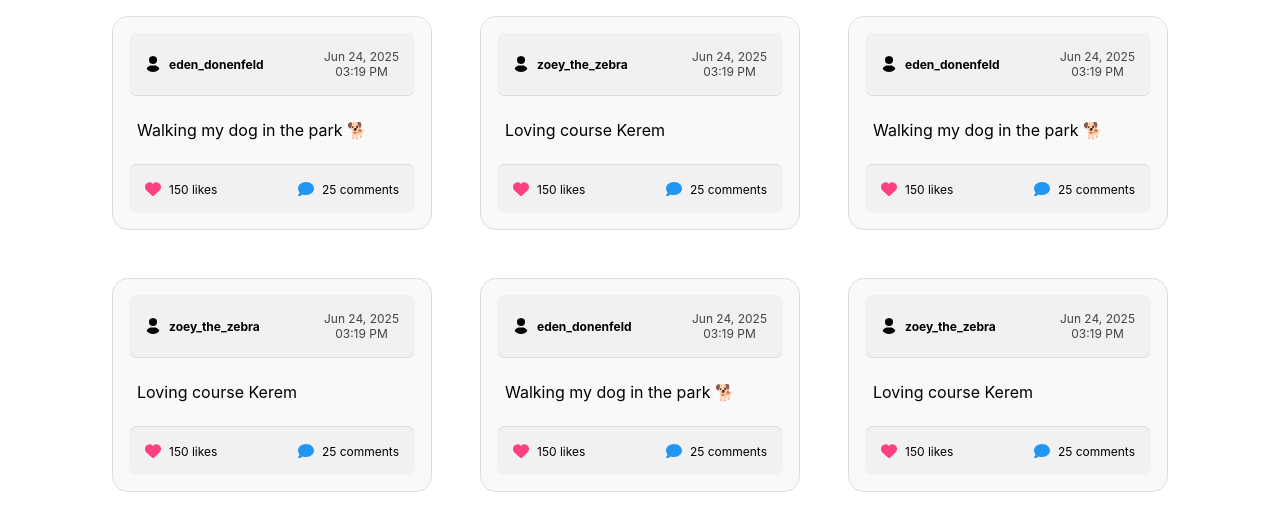
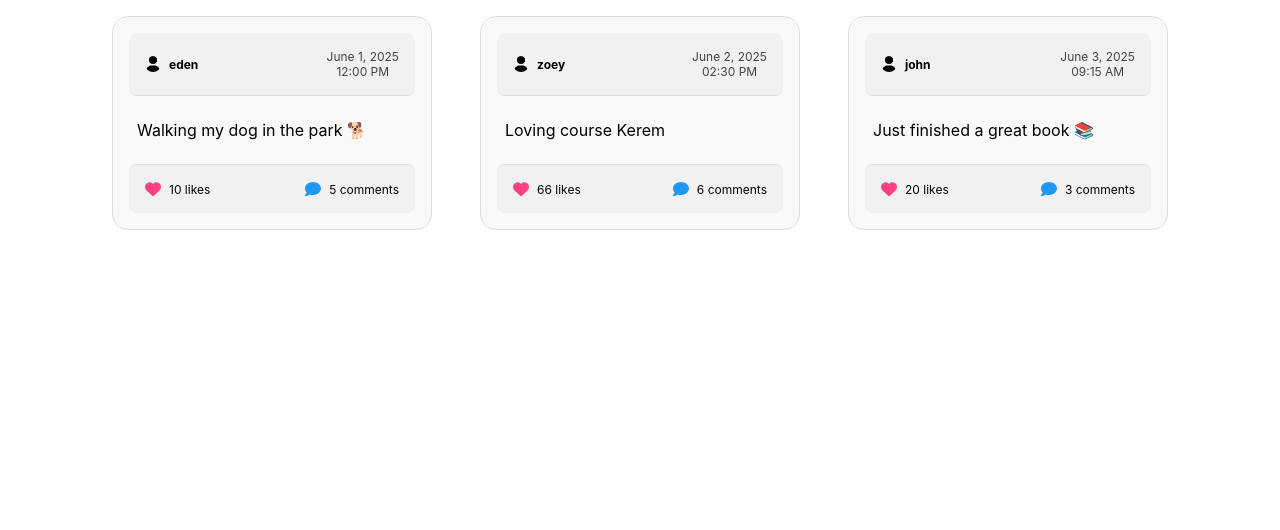
Before and after one commit to EdenDonenfeld/KeremNet, a React (Create React App) app: page / in a window 1280 px wide. Shown: the top 530 px of the page. Built offline with nearby package versions, Linux system fonts and the light colour scheme.

Commit message:
fixed issues in post pr

```diff
--- a/package.json
+++ b/package.json
@@ -5,6 +5,7 @@
   "dependencies": {
     "@fortawesome/fontawesome-svg-core": "^6.7.2",
     "@fortawesome/free-regular-svg-icons": "^6.7.2",
+    "@fortawesome/free-solid-svg-icons": "^6.7.2",
     "@fortawesome/react-fontawesome": "^0.2.2",
     "@testing-library/dom": "^10.4.0",
     "@testing-library/jest-dom": "^6.6.3",
--- a/src/App.css
+++ b/src/App.css
@@ -8,41 +8,6 @@
   gap: 1rem;
 }
 
-.App-logo {
-  height: 40vmin;
-  pointer-events: none;
-}
-
-@media (prefers-reduced-motion: no-preference) {
-  .App-logo {
-    animation: App-logo-spin infinite 20s linear;
-  }
-}
-
-.App-header {
-  background-color: #282c34;
-  min-height: 100vh;
-  display: flex;
-  flex-direction: column;
-  align-items: center;
-  justify-content: center;
-  font-size: calc(10px + 2vmin);
-  color: white;
-}
-
-.App-link {
-  color: #61dafb;
-}
-
-@keyframes App-logo-spin {
-  from {
-    transform: rotate(0deg);
-  }
-  to {
-    transform: rotate(360deg);
-  }
-}
-
-* {
+.App * {
   box-sizing: border-box;
 }
--- a/src/App.tsx
+++ b/src/App.tsx
@@ -5,12 +5,27 @@ import Post from './components/post/Post';
 const App = () => {
   return (
     <div className="App">
-      <Post username="eden_donenfeld" text="Walking my dog in the park 🐕" />
-      <Post username="zoey_the_zebra" text="Loving course Kerem" />
-      <Post username="eden_donenfeld" text="Walking my dog in the park 🐕" />
-      <Post username="zoey_the_zebra" text="Loving course Kerem" />
-      <Post username="eden_donenfeld" text="Walking my dog in the park 🐕" />
-      <Post username="zoey_the_zebra" text="Loving course Kerem" />
+      <Post
+        username="eden"
+        text="Walking my dog in the park 🐕"
+        date="2025-06-01T12:00:00Z"
+        likes={10}
+        comments={5}
+      />
+      <Post
+        username="zoey"
+        text="Loving course Kerem"
+        date="2025-06-02T14:30:00Z"
+        likes={66}
+        comments={6}
+      />
+      <Post
+        username="john"
+        text="Just finished a great book 📚"
+        date="2025-06-03T09:15:00Z"
+        likes={20}
+        comments={3}
+      />
     </div>
   );
 }
--- a/src/components/post/Post.tsx
+++ b/src/components/post/Post.tsx
@@ -1,6 +1,5 @@
 import React from 'react';
 import PostHeader from './PostHeader';
-// import PostContent from './PostContent';
 import PostLikesComments from './PostLikesComments';
 import PostDescription from './PostDescription';
 import './Post.css';
@@ -8,14 +7,17 @@ import './Post.css';
 interface Props {
     username: string;
     text: string;
+    date: string;
+    likes: number;
+    comments: number;
 }
 
-const Post: React.FC<Props> = ({ username, text }) => {
+const Post: React.FC<Props> = ({ username, text, date, likes, comments }) => {
     return (
         <div className="post-container">
-            <PostHeader username={username} />
+            <PostHeader username={username} date={date} />
             <PostDescription text={text}/>
-            <PostLikesComments likes={150} comments={25} />
+            <PostLikesComments likes={likes} comments={comments} />
         </div>
     );
 }
--- a/src/components/post/PostContent.css
+++ /dev/null
@@ -1,5 +0,0 @@
-.image {
-    max-width: 100%;
-    padding: 1rem;
-    height: auto;
-}
--- a/src/components/post/PostHeader.tsx
+++ b/src/components/post/PostHeader.tsx
@@ -3,18 +3,20 @@ import './PostHeader.css';
 
 interface Props {
     username: string;
+    date: string;
 }
 
-const PostHeader: React.FC<Props> = ({ username }) => {
-    const currentDate = new Date();
-    const formattedDate = currentDate.toLocaleDateString('en-US', {
-        month: 'short',
-        day: 'numeric',
+const PostHeader: React.FC<Props> = ({ username, date }) => {
+    const formattedDate = new Date(date).toLocaleDateString('en-US', {
         year: 'numeric',
+        month: 'long',
+        day: 'numeric'
     });
-    const formattedTime = currentDate.toLocaleTimeString('en-US', {
+
+    const formattedTime = new Date(date).toLocaleTimeString('en-US', {
         hour: '2-digit',
         minute: '2-digit',
+        hour12: true
     });
 
     return (
--- a/src/components/post/PostLikesComments.css
+++ b/src/components/post/PostLikesComments.css
@@ -23,9 +23,9 @@
 }
 
 .likes-icon {
-    fill: #ff4081;
+    color: #ff4081;
 }
 
 .comments-icon {
-    fill: #2196f3;
+    color: #2196f3;
 }
--- a/src/components/post/PostLikesComments.tsx
+++ b/src/components/post/PostLikesComments.tsx
@@ -1,4 +1,6 @@
 import React from 'react';
+import { FontAwesomeIcon } from '@fortawesome/react-fontawesome';
+import { faHeart, faComment } from '@fortawesome/free-solid-svg-icons';
 import './PostLikesComments.css';
 
 interface Props {
@@ -10,16 +12,12 @@ const PostLikesComments: React.FC<Props> = ({ likes = 0, comments = 0}) => {
     return (
         <div className="post-likes-comments-container">
             <div className="likes">
-                <svg xmlns="http://www.w3.org/2000/svg" viewBox="0 0 512 512" className="likes-icon">
-                    <path d="M47.6 300.4L228.3 469.1c7.5 7 17.4 10.9 27.7 10.9s20.2-3.9 27.7-10.9L464.4 300.4c30.4-28.3 47.6-68 47.6-109.5v-5.8c0-69.9-50.5-129.5-119.4-141C347 36.5 300.6 51.4 268 84L256 96 244 84c-32.6-32.6-79-47.5-124.6-39.9C50.5 55.6 0 115.2 0 185.1v5.8c0 41.5 17.2 81.2 47.6 109.5z"/>
-                </svg>
+                <FontAwesomeIcon icon={faHeart} className="likes-icon" />
                 <span className="like-count">{likes} likes</span>
             </div>
 
             <div className="comments">
-                <svg xmlns="http://www.w3.org/2000/svg" viewBox="0 0 512 512" className="comments-icon">
-                        <path d="M512 240c0 114.9-114.6 208-256 208c-37.1 0-72.3-6.4-104.1-17.9c-11.9 8.7-31.3 20.6-54.3 30.6C73.6 471.1 44.7 480 16 480c-6.5 0-12.3-3.9-14.8-9.9c-2.5-6-1.1-12.8 3.4-17.4c0 0 0 0 0 0s0 0 0 0s0 0 0 0c0 0 0 0 0 0l.3-.3c.3-.3 .7-.7 1.3-1.4c1.1-1.2 2.8-3.1 4.9-5.7c4.1-5 9.6-12.4 15.2-21.6c10-16.6 19.5-38.4 21.4-62.9C17.7 326.8 0 285.1 0 240C0 125.1 114.6 32 256 32s256 93.1 256 208z"/>
-                </svg>
+                <FontAwesomeIcon icon={faComment} className="comments-icon" />
                 <span className="comment-count">{comments} comments</span>
             </div>
         </div>
```
Also changed, not shown: src/components/post/PostContent.tsx (deleted, +0 -18 lines), 1 other file (tests, documents, lock files or other folders).
